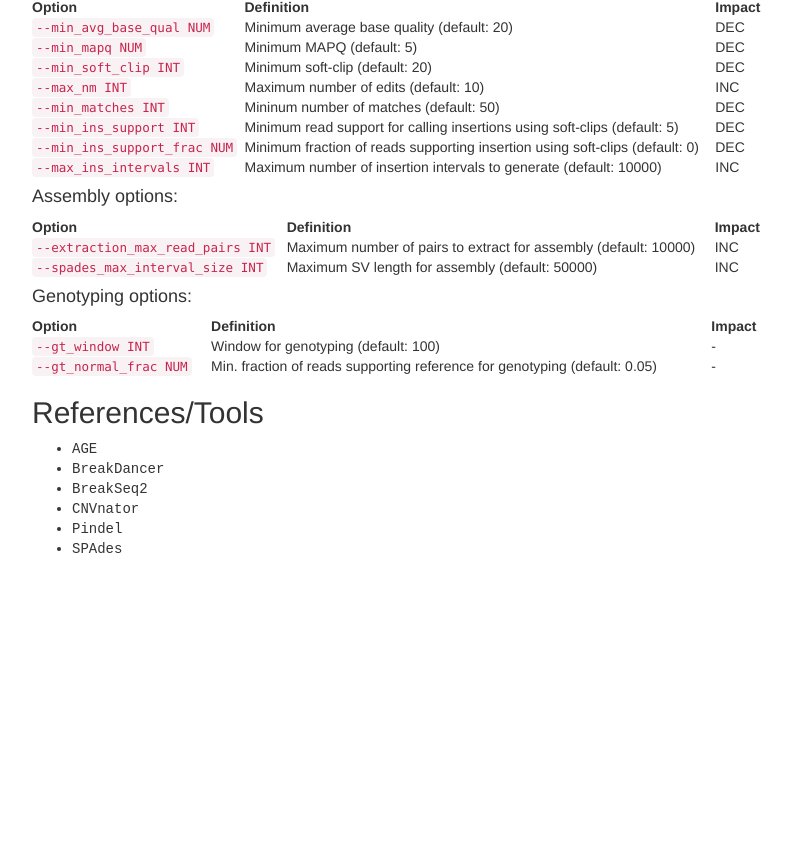
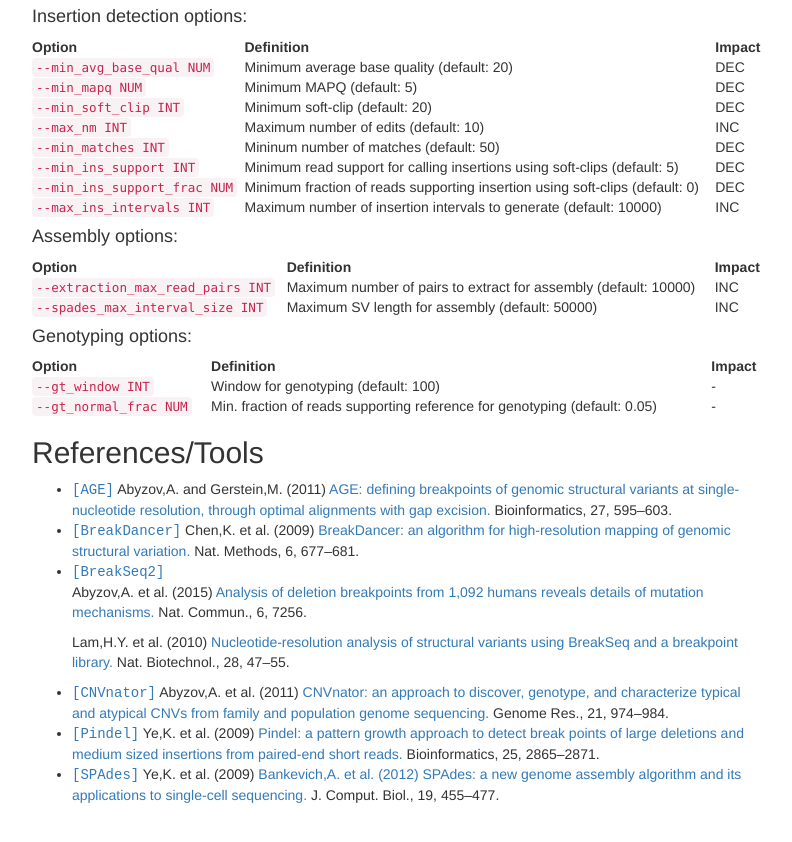
Before and after one commit to bioinform/metasv, a plain HTML site: page index.html in a window 1280 px wide. Shown: the part 2771-3613 px from the top of the page, without its empty margins (243-1035 px from the left). Drawn offline with nearby package versions, Linux system fonts and the light colour scheme.

Commit message:
Updated options on document. Added references.

```diff
--- a/index.html
+++ b/index.html
@@ -168,13 +168,13 @@ of MetaSV is 0.3. In general, the install source would be https://github.com/bio
 
 	<p><code>run_metasv.py --reference reference.fasta --breakdancer_native breakdancer.out --breakseq_native breakseq.gff --cnvnator_native cnvnator.call --pindel_native pindel_D pindel_LI pindel_SI pindel_TD pindel_INV --outdir out --sample NA12878 --disable_assembly --filter_gaps --keep_standard_contigs </code></p>
 
-	EX3: Only run assembly (Not use other SV detectors):
+	EX3: Only perform soft-clips analysis (without using other SV detectors):
 
 	<p><code>run_metasv.py --reference reference.fasta --boost_ins --sample HG005 --bam alignments.bam --spades SPAdes/spades.py --age AGE/age_align --num_threads 15 --workdir work --outdir out --min_ins_support 2 --max_ins_intervals 500000 --isize_mean 500 --isize_sd 150 </code></p>
 
-	EX4: Only detect insertions:
+	EX4: Only detect deletions:
 
-	<p><code>run_metasv.py --reference reference.fasta --boost_ins --breakdancer_native breakdancer.out --breakseq_native breakseq.gff --cnvnator_native cnvnator.call --pindel_native pindel_D pindel_LI pindel_SI pindel_TD pindel_INV --sample HG005 --bam alignments.bam --spades SPAdes/spades.py --age AGE/age_align --num_threads 15 --workdir work --outdir out --min_ins_support 2 --max_ins_intervals 500000 --isize_mean 500 --isize_sd 150 --svs_to_assemble INS</code></p>
+	<p><code>run_metasv.py --reference reference.fasta --boost_ins --breakdancer_native breakdancer.out --breakseq_native breakseq.gff --cnvnator_native cnvnator.call --pindel_native pindel_D pindel_LI pindel_SI pindel_TD pindel_INV --sample HG005 --bam alignments.bam --spades SPAdes/spades.py --age AGE/age_align --num_threads 15 --workdir work --outdir out --min_ins_support 2 --max_ins_intervals 500000 --isize_mean 500 --isize_sd 150 --svs_to_assemble DEL --svs_to_report DEL</code></p>
 
 <h2>Important options</h2>
 
@@ -230,7 +230,13 @@ of MetaSV is 0.3. In general, the install source would be https://github.com/bio
 			<td>Path to AGE executable (default: None)</td>
 			<td>Include for assembly</td>
 		  </tr>
+		  </tr>
+			<td><code>--num_threads INT</code></td>
+			<td>Number of threads to use (default: 1)</td>
+			<td>--</td>
+		  </tr>
 		</table>
+
 
 
 <h2>Advanced Options for balancing the sensitivity/specificity trade-off</h2>
@@ -424,13 +430,35 @@ of MetaSV is 0.3. In general, the install source would be https://github.com/bio
 
 <h2>References/Tools</h2>
 
-<ul style="font-family:monospace;">
-   <li>AGE</li>
-   <li>BreakDancer</li>
-   <li>BreakSeq2</li>
-   <li>CNVnator</li>
-   <li>Pindel</li>
-   <li>SPAdes</li>
+<ul >
+   <li><a href="http://sv.gersteinlab.org/age/" style="font-family:monospace;">[AGE]</a> Abyzov,A. and Gerstein,M. (2011) <a href="http://bioinformatics.oxfordjournals.org/content/27/5/595">AGE: defining breakpoints of genomic
+structural variants at single-nucleotide resolution, through optimal alignments
+with gap excision.</a> Bioinformatics, 27, 595–603.</li>
+
+   <li><a href="http://breakdancer.sourceforge.net/" style="font-family:monospace;">[BreakDancer]</a>
+   Chen,K. et al. (2009) <a href="http://www.nature.com/nmeth/journal/v6/n9/abs/nmeth.1363.html">BreakDancer: an algorithm for high-resolution mapping
+of genomic structural variation.</a> Nat. Methods, 6, 677–681.</li>
+
+   <li><a href="https://github.com/bioinform/breakseq2/" style="font-family:monospace;">[BreakSeq2]</a>
+   <p>Abyzov,A. et al. (2015) <a href="http://www.nature.com/ncomms/2015/150601/ncomms8256/abs/ncomms8256.html">Analysis of deletion breakpoints from 1,092
+humans reveals details of mutation mechanisms.</a> Nat. Commun., 6, 7256.</p>
+   <p>Lam,H.Y. et al. (2010) <a href="http://www.nature.com/nbt/journal/v28/n1/abs/nbt.1600.html">Nucleotide-resolution analysis of structural variants
+using BreakSeq and a breakpoint library.</a>  Nat. Biotechnol., 28, 47–55.<p></li>
+
+   <li><a href="http://sv.gersteinlab.org/cnvnator/" style="font-family:monospace;">[CNVnator]</a>
+   Abyzov,A. et al. (2011) <a href="http://genome.cshlp.org/content/21/6/974">CNVnator: an approach to discover, genotype, and
+characterize typical and atypical CNVs from family and population genome
+sequencing.</a> Genome Res., 21, 974–984.</li>
+
+   <li><a href="http://gmt.genome.wustl.edu/packages/pindel/" style="font-family:monospace;">[Pindel]</a>
+   Ye,K. et al. (2009) <a href="http://bioinformatics.oxfordjournals.org/content/25/21/2865">Pindel: a pattern growth approach to detect break points of
+large deletions and medium sized insertions from paired-end short reads.</a> Bioinformatics, 25, 2865–2871.</li>
+
+   <li><a href="http://bioinf.spbau.ru/spades" style="font-family:monospace;">[SPAdes]</a>
+   Ye,K. et al. (2009) <a href="http://online.liebertpub.com/doi/abs/10.1089/cmb.2012.0021">Bankevich,A. et al. (2012) SPAdes: a new genome assembly algorithm
+and its applications to single-cell sequencing.</a> J. Comput. Biol., 19,
+455–477.</li>
+
 </ul>
 
 
```
